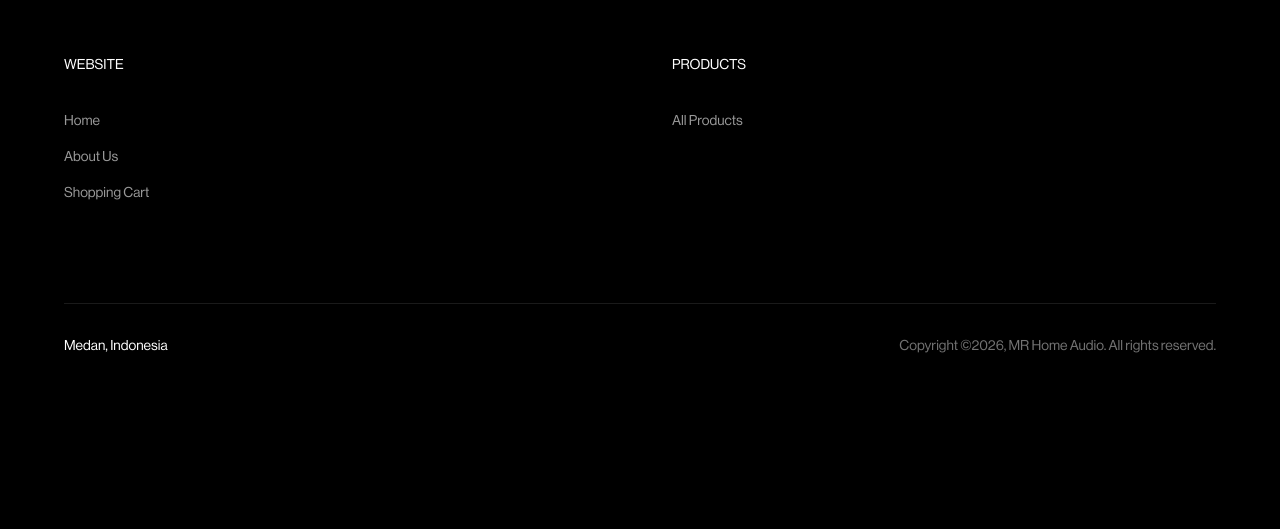
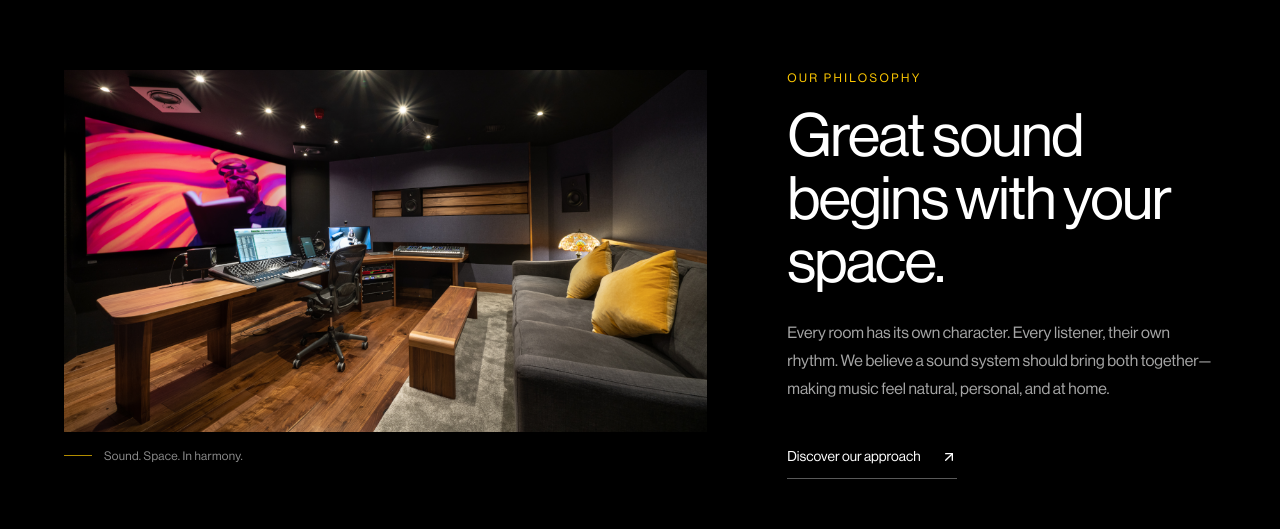
Before and after one commit to RaynaldoHuang/mrhomestudio-frontend, a React (Vite) app: page / in a window 1280 px wide. Shown: the part 2092-2621 px from the top of the page. Before the commit the page ends 2480 px from the top, so only its background shows below. Built offline with nearby package versions, Linux system fonts and the light colour scheme; no server answers.

Commit message:
Add homepage philosophy section and update WhatsApp checkout

```diff
--- a/src/pages/client/cart/index.tsx
+++ b/src/pages/client/cart/index.tsx
@@ -50,7 +50,7 @@ export function CartPage() {
     ].join("\n")
 
     window.open(
-      `https://wa.me/6285928953264?text=${encodeURIComponent(message)}`,
+      `https://wa.me/6281273516346?text=${encodeURIComponent(message)}`,
       "_blank",
       "noopener,noreferrer",
     )
--- a/src/pages/client/home/sections/about-section.tsx
+++ b/src/pages/client/home/sections/about-section.tsx
@@ -1,3 +1,66 @@
+import { ArrowUpRight } from "lucide-react"
+import { Link } from "react-router-dom"
+
+import philosophyImage from "@/assets/img/img3.png"
+import { Container } from "@/components/client/container"
+
 export function AboutSection() {
-  return null
+  return (
+    <section
+      id="our-philosophy"
+      aria-labelledby="our-philosophy-title"
+      className="bg-black py-20 text-white sm:py-24 lg:py-28"
+    >
+      <Container className="font-neue-haas max-w-none px-5 sm:px-12 lg:px-16">
+        <div className="grid gap-y-7 lg:grid-cols-[3fr_2fr] lg:gap-x-12 lg:gap-y-6 xl:gap-x-20">
+          <div className="lg:col-start-2 lg:row-start-1 lg:self-end">
+            <p className="mb-5 text-xs tracking-[0.2em] text-yellow-400 uppercase">
+              Our philosophy
+            </p>
+            <h2
+              id="our-philosophy-title"
+              className="font-degular max-w-lg text-4xl leading-[1.05] tracking-tight sm:text-5xl xl:text-6xl"
+            >
+              Great sound begins with your space.
+            </h2>
+          </div>
+
+          <figure className="min-w-0 lg:col-start-1 lg:row-span-2 lg:row-start-1">
+            <div className="aspect-video overflow-hidden bg-neutral-900">
+              <img
+                src={philosophyImage}
+                alt="Audio studio with integrated speakers, warm wood finishes and a comfortable listening area"
+                loading="lazy"
+                width={925}
+                height={521}
+                className="h-full w-full object-cover object-center"
+              />
+            </div>
+            <figcaption className="mt-4 flex items-center gap-3 text-xs tracking-wide text-white/55">
+              <span className="h-px w-7 bg-yellow-400/70" aria-hidden="true" />
+              Sound. Space. In harmony.
+            </figcaption>
+          </figure>
+
+          <div className="lg:col-start-2 lg:row-start-2 lg:self-start">
+            <p className="max-w-md text-base leading-7 text-white/65">
+              Every room has its own character. Every listener, their own rhythm.
+              We believe a sound system should bring both together—making music
+              feel natural, personal, and at home.
+            </p>
+            <Link
+              to="/about"
+              className="group mt-7 inline-flex min-h-11 items-center gap-5 border-b border-white/35 py-2 text-sm transition-colors hover:border-yellow-400 hover:text-yellow-400 focus-visible:outline-2 focus-visible:outline-offset-4 focus-visible:outline-yellow-400 sm:mt-8"
+            >
+              Discover our approach
+              <ArrowUpRight
+                className="size-4 transition-transform motion-safe:group-hover:translate-x-0.5 motion-safe:group-hover:-translate-y-0.5"
+                aria-hidden="true"
+              />
+            </Link>
+          </div>
+        </div>
+      </Container>
+    </section>
+  )
 }
```
